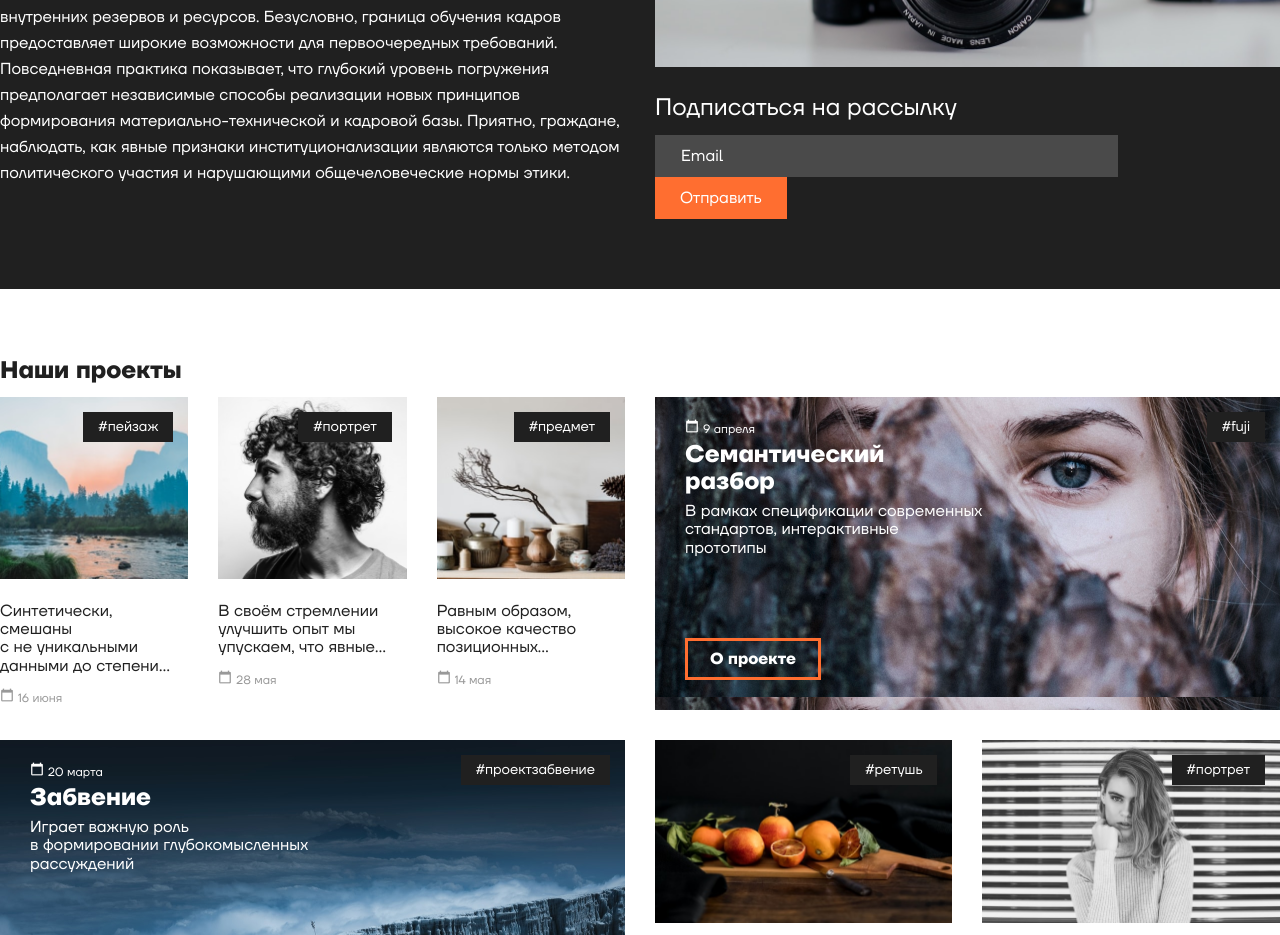
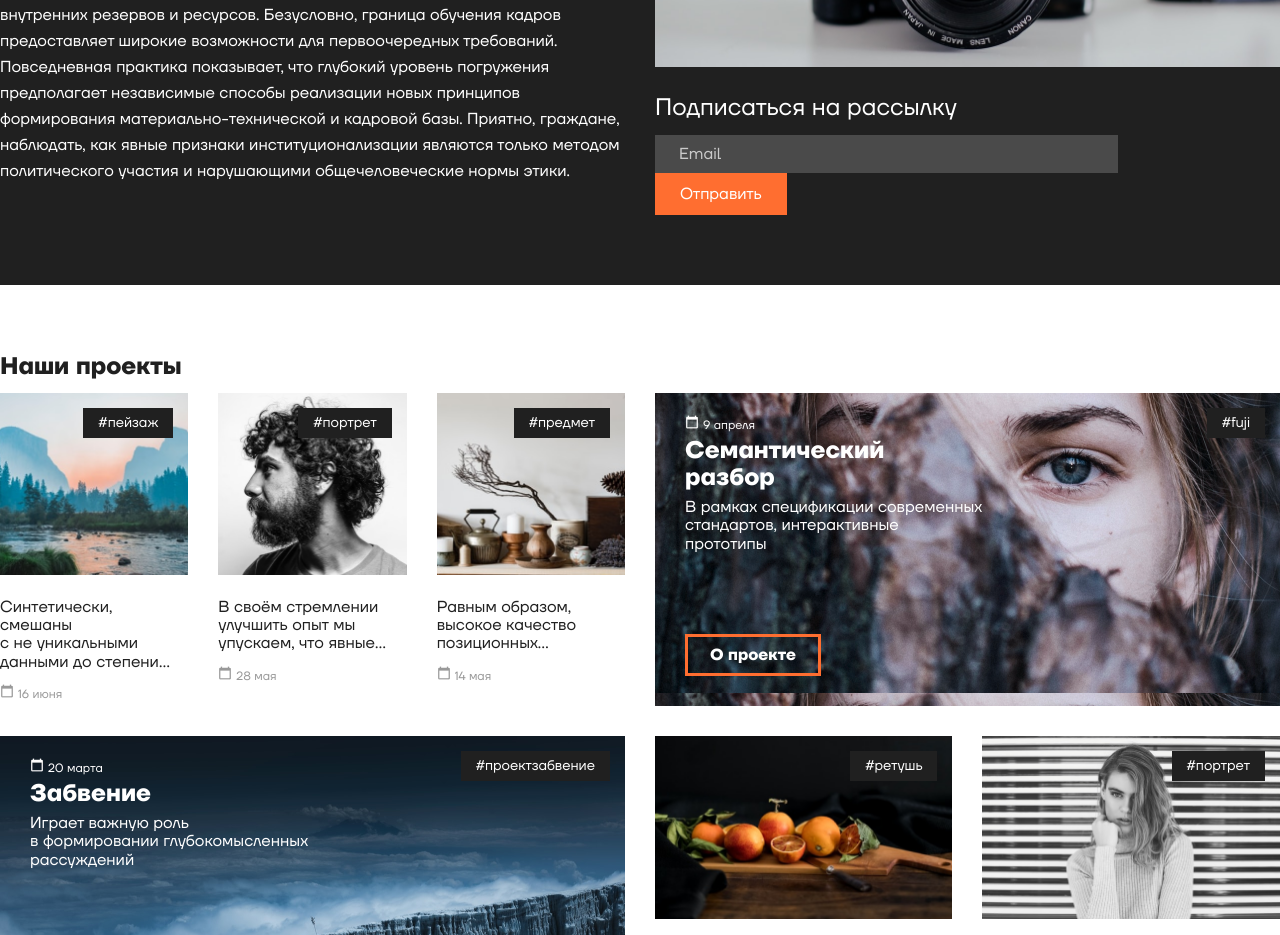
Before and after one commit to chegodaevvl/highphoto, a website: page src/index.html in a window 1280 px wide. Shown: the part 1060-1995 px from the top of the page. Drawn offline with nearby package versions, Linux system fonts and the light colour scheme; files that its build step writes are made by us from their sources; files whose address does not match are found by name.

Commit message:
responsiveness of the subscription field

```diff
--- a/src/styles/_about.scss
+++ b/src/styles/_about.scss
@@ -42,14 +42,29 @@
 
     &__email {
         padding: 9px 23px;
-        border: solid 3px $backgroundField;
+        border: solid 1px $backgroundField;
         width: 74%;
         margin-right: 27px;
-        color: $mainLightColor;
+        color: $lightGreyColor;
         background: $backgroundField;
+        outline: none;
+    }
+
+    &__email:focus-visible {
+        border-color: $secondColor;
     }
 
     &__email::placeholder {
+        color: $lightGreyColor;
+        transition: color .4s ease;
+    }
+
+    &__email:hover:not(:focus-visible)::placeholder {
+        color: $secondColor;
+    }
+
+    &__email:active:not(:focus-visible)::placeholder {
         color: $mainLightColor;
     }
+
 }
```
